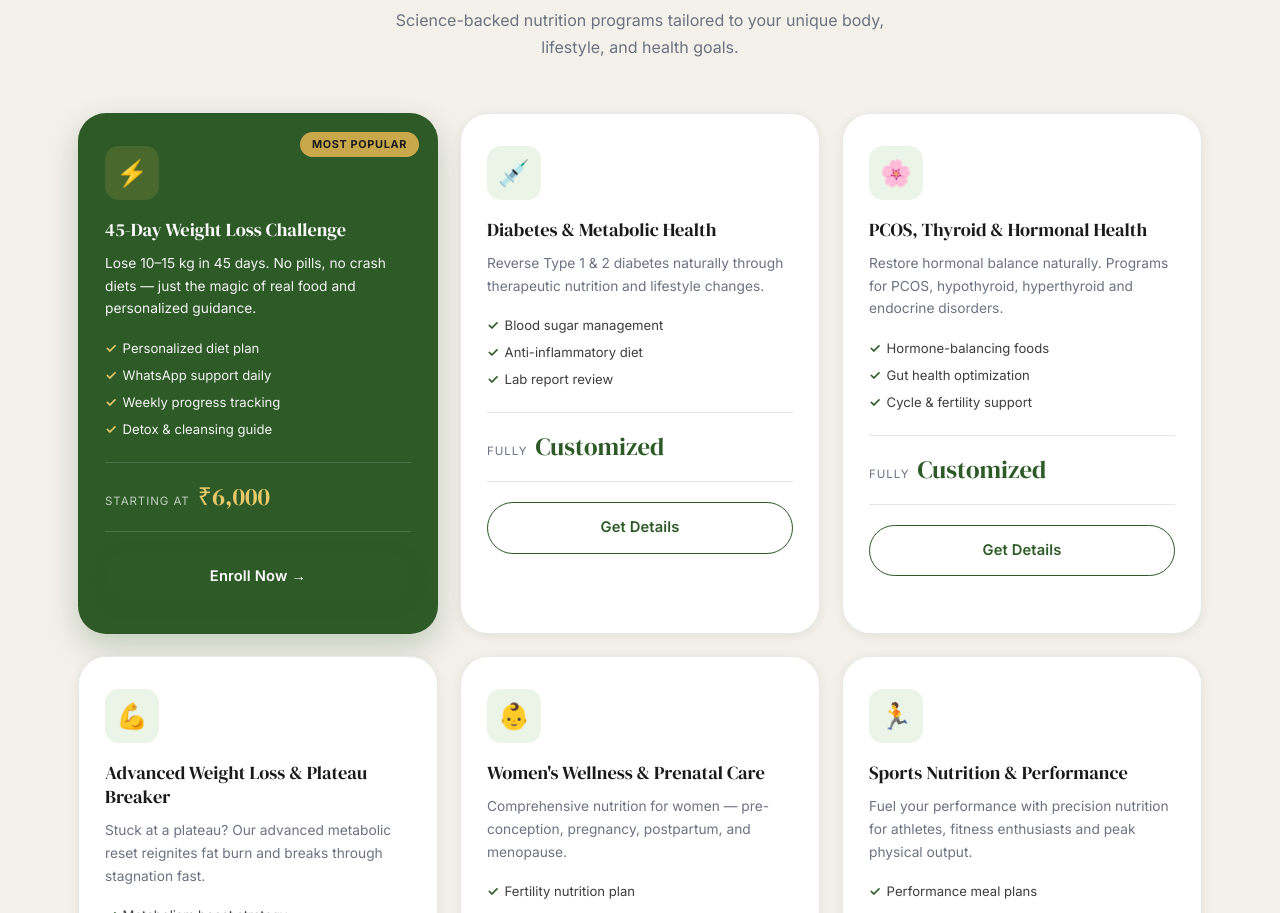
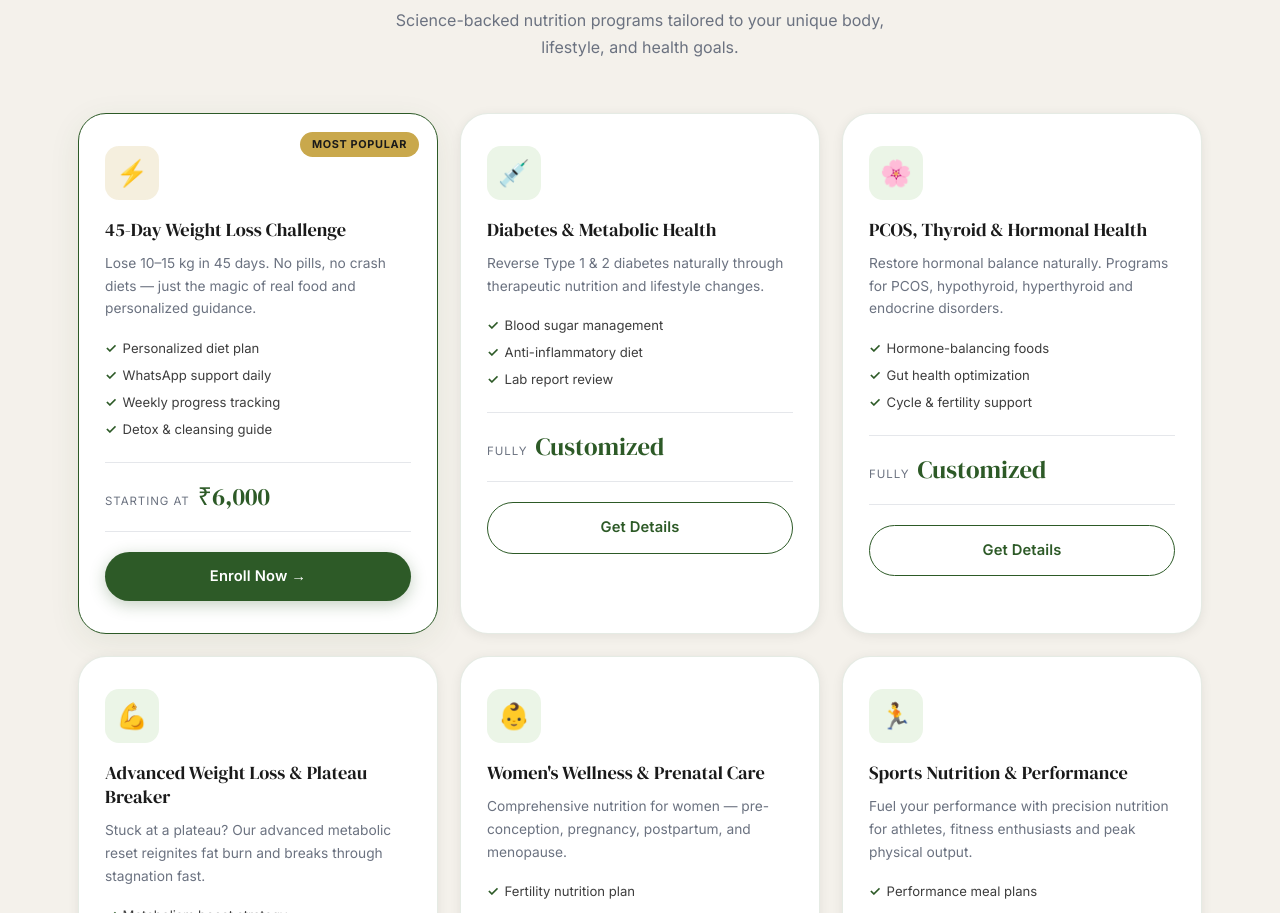
Before and after one commit to tusharandcollege-art/Redesign, a plain HTML site: page index.html in a window 1280 px wide. Shown: the part 2011-2924 px from the top of the page. Drawn offline with Linux system fonts and the light colour scheme.

Commit message:
Remove dark green background from featured program card, making it normal

```diff
--- a/styles.css
+++ b/styles.css
@@ -772,39 +772,26 @@
   color: var(--green);
 }
 
-/* Featured Card Override (placed after base rules for proper CSS specificity) */
+/* Featured Card Override (Made Normal) */
 .prog-card.prog-card--featured {
-  background: var(--green);
-  color: var(--white);
-  border-color: transparent;
-  box-shadow: 0 12px 32px rgba(45,90,39,0.25);
+  background: var(--white);
+  border: 1px solid var(--green);
+  box-shadow: 0 8px 32px rgba(45,90,39,0.08);
 }
 .prog-card.prog-card--featured:hover {
   transform: translateY(-6px);
-  box-shadow: 0 16px 40px rgba(45,90,39,0.35);
+  box-shadow: 0 16px 40px rgba(45,90,39,0.12);
 }
-.prog-card.prog-card--featured h3,
-.prog-card.prog-card--featured p,
-.prog-card.prog-card--featured li,
-.prog-card.prog-card--featured .tick {
-  color: rgba(255,255,255,0.95);
+/* Allow standard text colors to apply */
+.prog-card.prog-card--featured .prog-card__price {
+  border-top-color: var(--gray-lt);
+  border-bottom-color: var(--gray-lt);
 }
-.prog-card.prog-card--featured h3 {
-  color: #FFFFFF;
-}
-.prog-card.prog-card--featured .prog-card__price {
-  border-top-color: rgba(255,255,255,0.15);
-  border-bottom-color: rgba(255,255,255,0.15);
-}
-.prog-card.prog-card--featured .prog-card__price-val,
-.prog-card.prog-card--featured .tick {
-  color: var(--gold-light);
+.prog-card.prog-card--featured .prog-card__price-val {
+  color: var(--green);
 }
 .prog-card.prog-card--featured .prog-card__price-from {
-  color: rgba(255,255,255,0.7);
-}
-.prog-card.prog-card--featured::after {
-  display: none;
+  color: var(--gray);
 }
 
 /* ============ HOW IT WORKS ============ */
```
